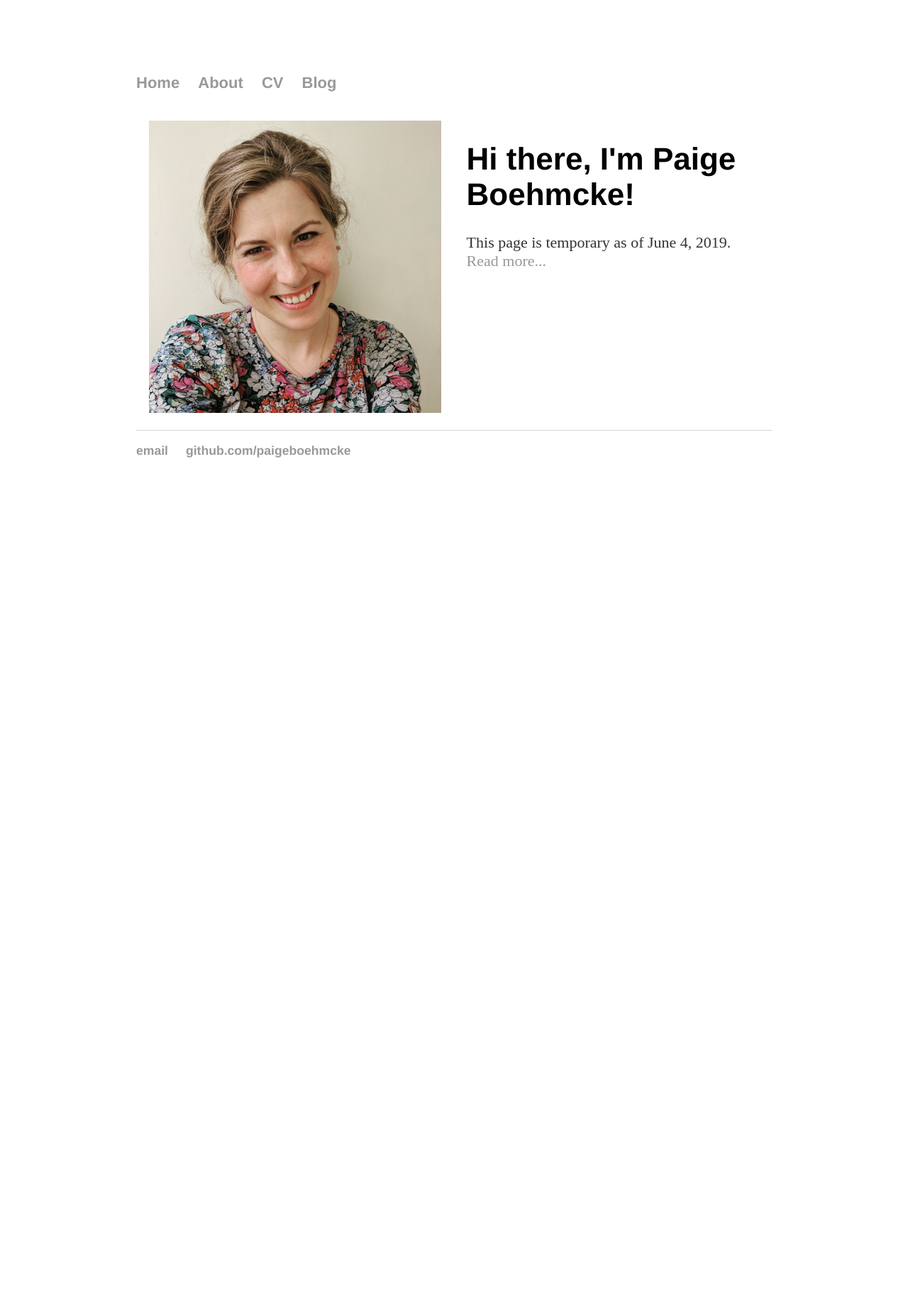
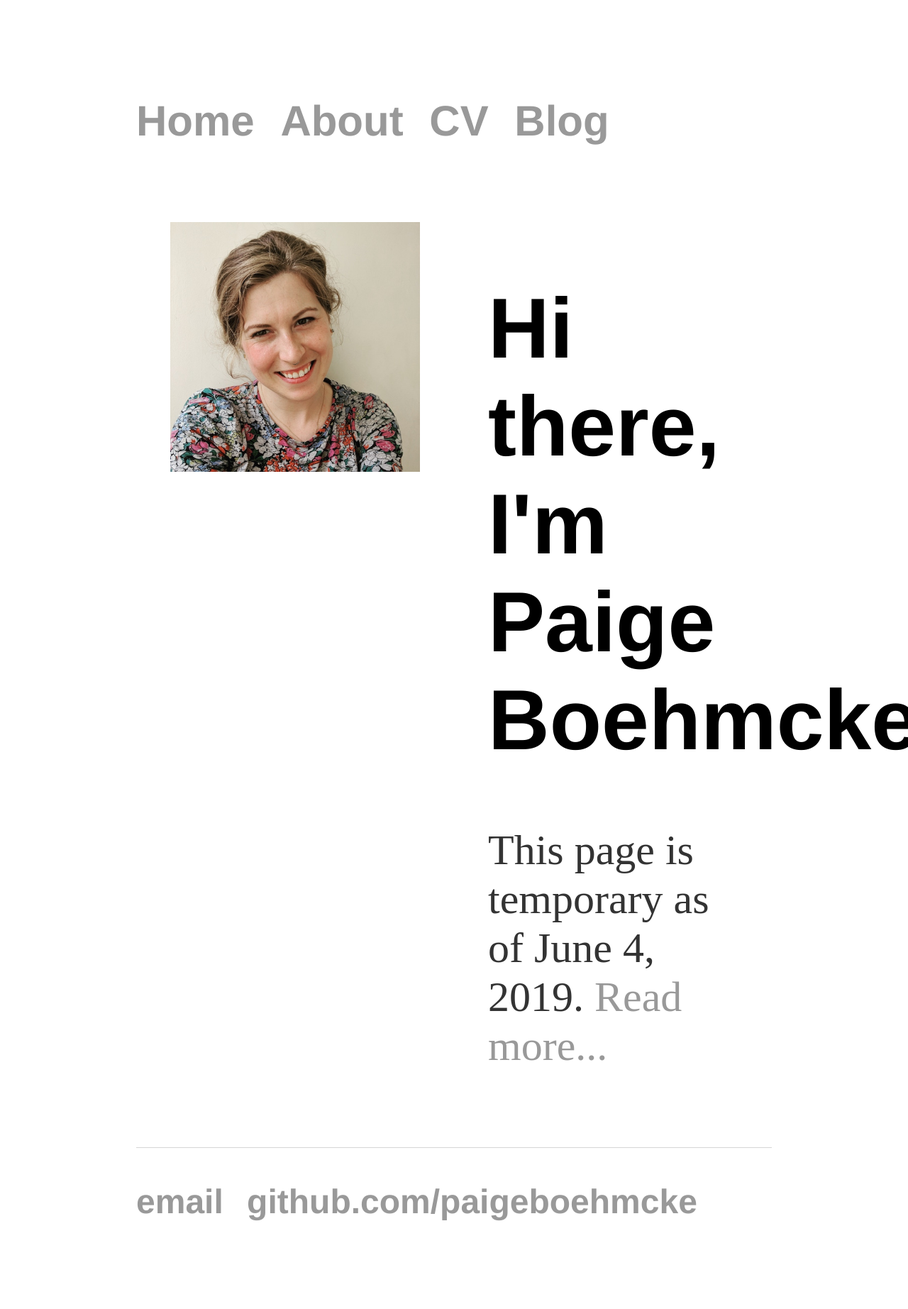
Before and after one commit to paigeboehmcke/paigeboehmcke.github.io, a Jekyll site: the page built from index.html, in a window 1280 px wide. Shown: the whole page at 71% size. Built offline with Jekyll 4.4.1, drawn with Linux system fonts in a browser that asks for light colours; before the commit the page ends 900 px from its top, so only the background shows below that.

Commit message:
Update main.css

```diff
--- a/css/main.css
+++ b/css/main.css
@@ -1,14 +1,14 @@
-html {
-  font-size: 16px;
+body {
+  font-size: 12px;
 }
 @media only screen and (min-width: 320px) {
-  html {
-    font-size: calc(16px + 6 * ((100vw - 320px) / 680));
+  body {
+    font-size: calc(12px + 48 * ((100vw - 320px) / 680));
   }
 }
 @media only screen and (min-width: 1000px) {
-  html {
-    font-size: 22px;
+  body {
+    font-size: 60px;
   }
 }
 body {
```
